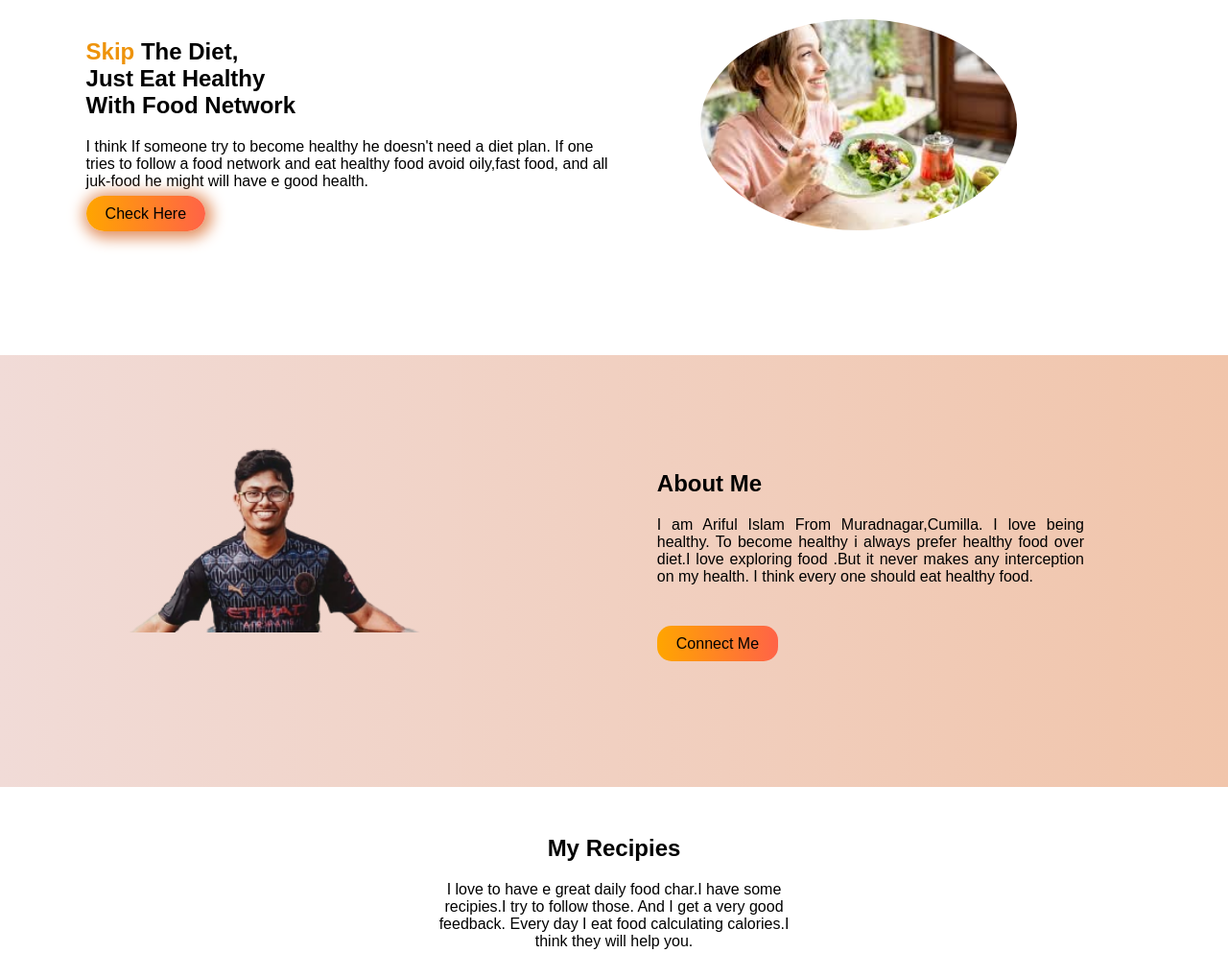
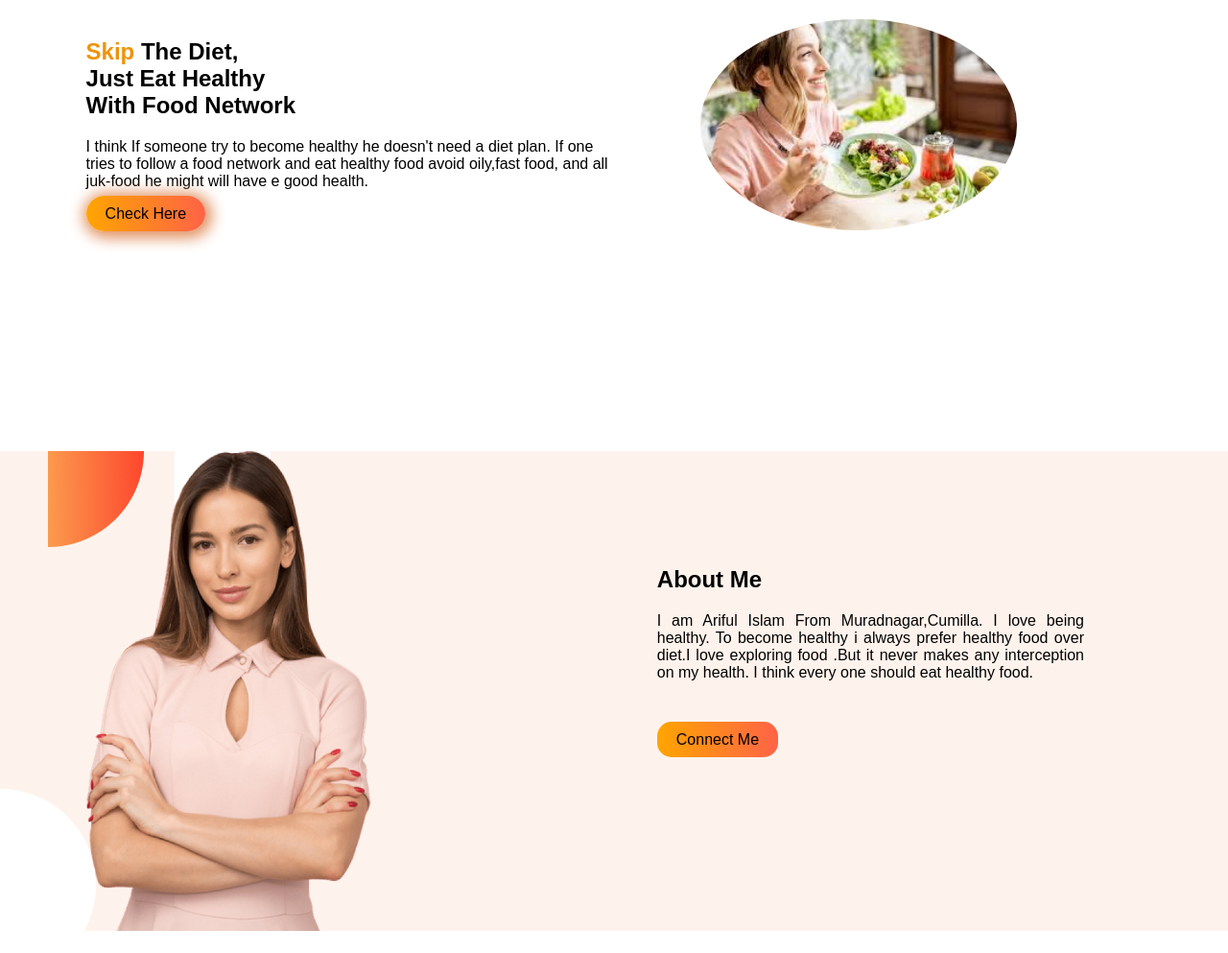
Before and after one commit to arifulanik/Assignment-01, a plain HTML site: page index.html in a window 1280 px wide. Shown: the top 993 px of the page at 96% size. Drawn offline with Linux system fonts and the light colour scheme.

Commit message:
background and image second sec

```diff
--- a/index.html
+++ b/index.html
@@ -27,7 +27,7 @@
 
     <section class="second-sec flex-item">
         <div class="sec-first">
-            <img src="images/anik2.png" alt="">
+            <img src="images/Person Image.png" alt="">
         </div>
         <div class="sec-sec">
             <h1>About Me</h1>
@@ -85,7 +85,7 @@
             <p>Dribbble Shot Likes</p>
         </div>
     </section>
-    <footer>
+    <footer class="foot">
         <h2> <span>FOOD</span> NETWORK</h2>
         <p>Eat healthy to live healthy. Live healthy to live happy.</p>
     </footer>
--- a/style.css
+++ b/style.css
@@ -12,7 +12,7 @@ span{
 }
 .first-sec{
 
-    height: 300px;
+    height: 400px;
 
 }
 .first-half{
@@ -42,8 +42,8 @@ span{
 }
 
 .second-sec{
-    background-image: linear-gradient(to right,rgb(241, 219, 215),rgb(241, 197, 171));
-    height: 450px;
+    background-image: url(images/7.png);
+    height: 500px;
     padding-left: 7%;
 }
 
@@ -52,7 +52,8 @@ span{
 
 }
 .sec-first img{
-    width: 70%;
+    width: 50%;
+    height: 100%;
 }
 .sec-sec{
     margin-top: 100px;
@@ -121,9 +122,9 @@ span{
 .bottom{
     width: 30%;
     margin-left: 50px;
+
+}
+
+footer{
     text-align: center;
 }
-footer{
-    text-align: center;
-
-}
```
Also changed, not shown: images/7.png (added), images/Person Image.png (added).
